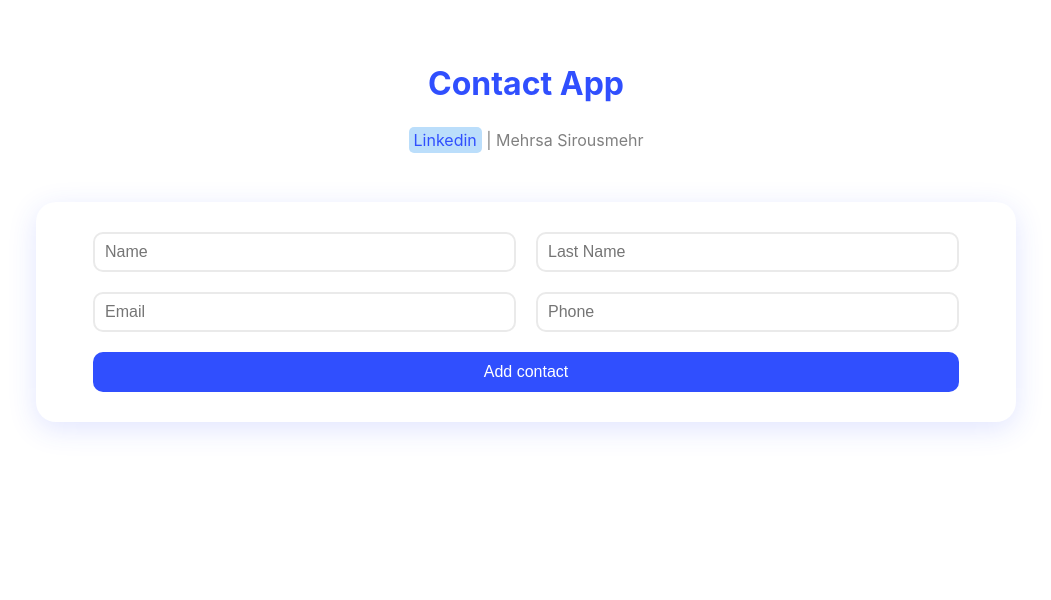
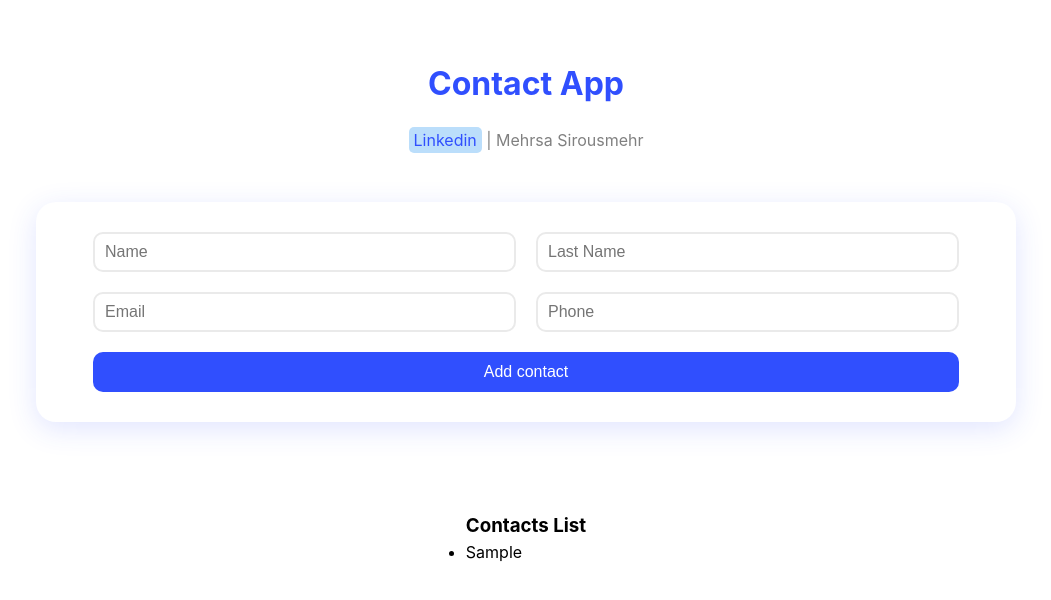
Before and after one commit to mehrsasirousmehr/contacts-app, a React (Vite) app: page / in a window 1280 px wide. Both pictures are taken after typing "Sample", "Sample", "name@example.com", "5" into the empty fields and a click on the button "Add contact". Shown: the top 600 px of the page, without its empty margins (114-1165 px from the left). Built offline with nearby package versions, Linux system fonts and the light colour scheme.

Commit message:
create unique ids

```diff
--- a/package.json
+++ b/package.json
@@ -11,7 +11,8 @@
   },
   "dependencies": {
     "react": "^18.2.0",
-    "react-dom": "^18.2.0"
+    "react-dom": "^18.2.0",
+    "uuid": "^9.0.1"
   },
   "devDependencies": {
     "@types/react": "^18.2.43",
--- a/src/Components/Contacts.jsx
+++ b/src/Components/Contacts.jsx
@@ -1,12 +1,16 @@
 import { useState } from "react";
+import { v4 } from "uuid";
 import styles from "./Contacts.module.css";
 
 import inputs from "../constants/inputs";
+
+import ContactsList from "./ContactsList";
 
 function Contacts() {
     const [alert, setAlert] = useState("");
     const [contacts, setContacts] = useState([]);
     const [contact, setContact] = useState({
+        id: "",
         name: "",
         lastName: "",
         email: "",
@@ -22,7 +26,8 @@
     // add contacts
     const addHandler = () => {
         if (contact.name && contact.lastName && contact.email && contact.phone) {
-            setContacts((contacts) => [...contacts, contact]);
+            const newContact = { ...contact, id: v4() };
+            setContacts((contacts) => [...contacts, newContact]);
             setContact({
                 name: "",
                 lastName: "",
@@ -45,6 +50,7 @@
                 <button onClick={addHandler}>Add contact</button>
             </div>
             <div className={styles.alert}>{alert ? <p>{alert}</p> : ""}</div>
+            <ContactsList contacts={contacts} />
         </div>
     );
 }
--- /dev/null
+++ b/src/Components/ContactsList.jsx
@@ -0,0 +1,15 @@
+function ContactsList({ contacts }) {
+    console.log(contacts);
+    return (
+        <div>
+            <h3>Contacts List</h3>
+            <ul>
+                {contacts.map((contact) => (
+                    <li key={contact.id}>{contact.name}</li>
+                ))}
+            </ul>
+        </div>
+    );
+}
+
+export default ContactsList;
```
Also changed, not shown: 1 other file (tests, documents, lock files or other folders).
